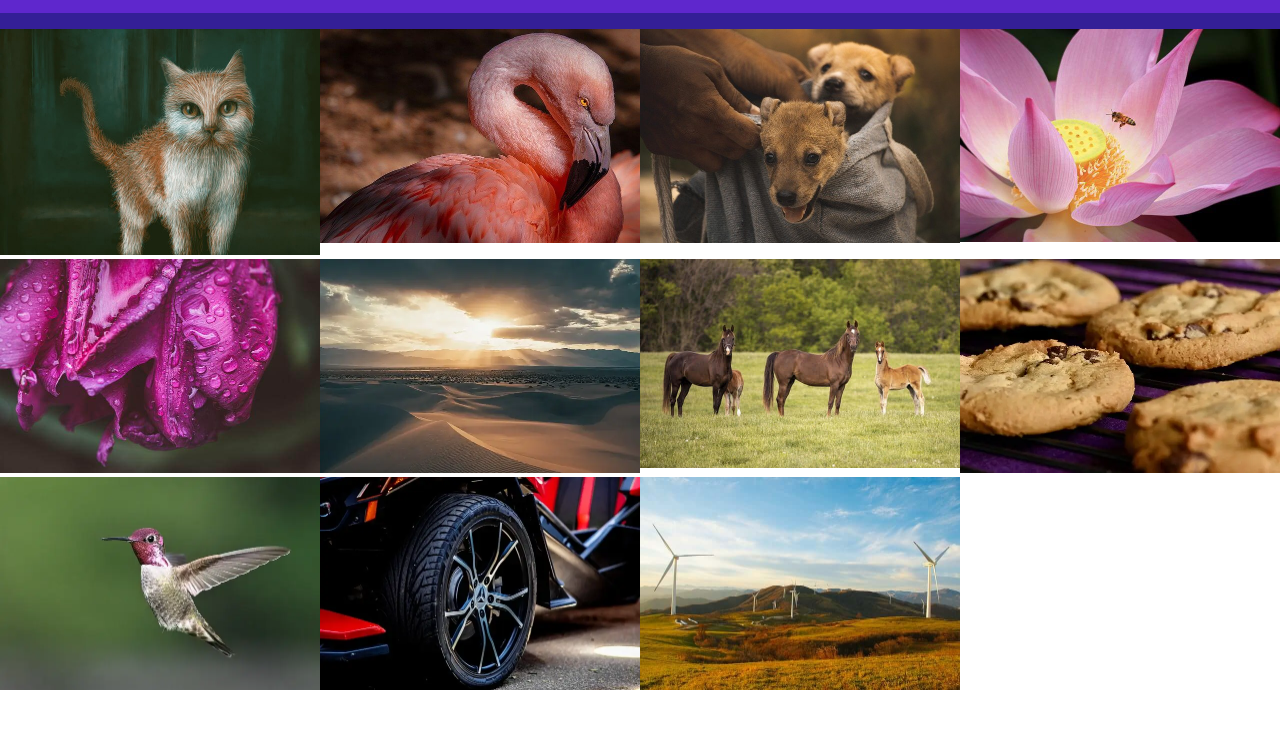
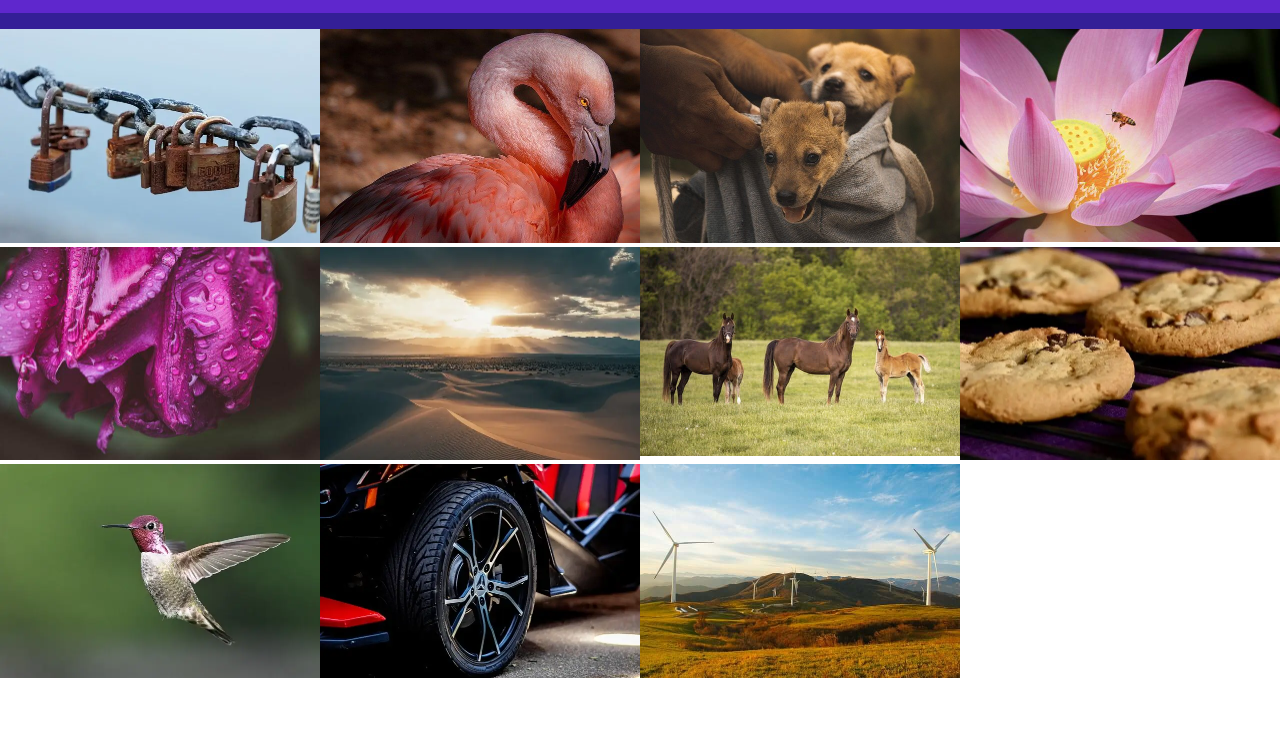
Before and after one commit to manoelacsilva/jquery-galeria-fotos, a plain HTML site: page index.html in a window 1280 px wide. Shown: the part 57-786 px from the top of the page. Drawn offline with nearby package versions, Linux system fonts and the light colour scheme; a web font is replaced by a local one.

Commit message:
trocando a foto1

```diff
--- a/index.html
+++ b/index.html
@@ -23,9 +23,9 @@
     </form>
     <ul>
         <li>
-            <img src="./images/tinified/foto1.jpg" alt="Pintura de um gato">
+            <img src="./images/tinified/foto1.webp" alt="Vários cadeados fechados em uma corrente">
             <div class="overlay-imagem-link">
-                <a href="./images/tinified/foto1.jpg" title="Ver imagem em tamanho real" target="_blank">
+                <a href="./images/tinified/foto1.webp" title="Ver imagem em tamanho real" target="_blank">
                     Ver imagem em tamanho real
                 </a>
             </div>
```
Also changed, not shown: images/tinified/foto1.jpg (deleted), images/tinified/foto1.webp (added), images/tinified/foto12.jpg (deleted).
